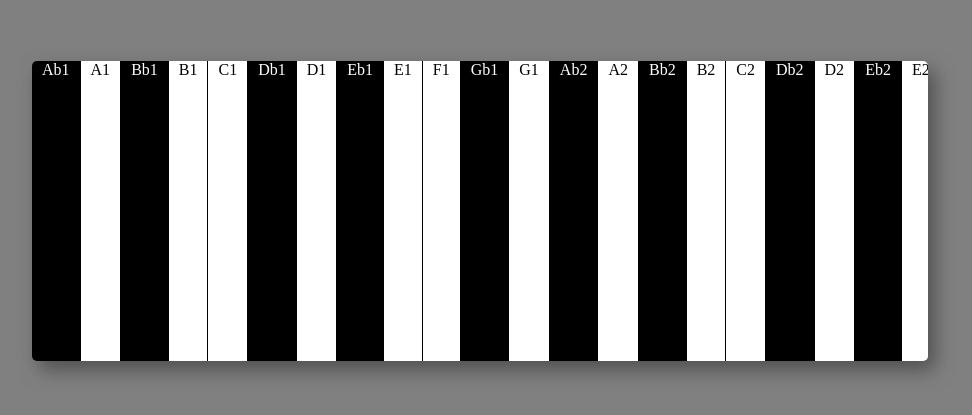
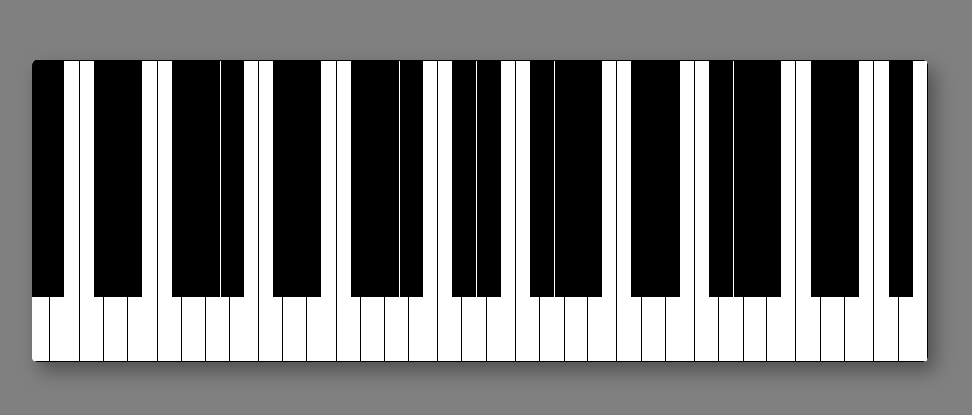
Before and after one commit to ehymowitz/drone-generator, a React (Create React App) app: page / in a window 1280 px wide. Shown: the part 197-612 px from the top of the page, without its empty margins (160-1132 px from the left). Built offline with nearby package versions, Linux system fonts and the light colour scheme.

Commit message:
poly synth and piano styling

```diff
--- a/src/App.tsx
+++ b/src/App.tsx
@@ -1,6 +1,6 @@
 import React from "react";
 import GlobalStyle from "./global-style";
-import Piano from "./Piano/piano";
+import Piano from "./piano/Piano";
 
 function App() {
   return (
--- /dev/null
+++ b/src/Piano/Piano.style.ts
@@ -0,0 +1,48 @@
+import styled from "styled-components";
+
+const playingColor = "red";
+
+const PianoGrid = styled.div`
+  display: flex;
+  overflow: scroll;
+  max-width: 70vw;
+  background-color: white;
+  border-radius: 5px;
+  box-shadow: 7px 9px 19px #505050;
+`;
+
+const PianoKeyStyled = styled.div`
+  background: ${(props) => (props.blackKey ? "black" : "white")};
+  padding: 0 10px;
+  width: ${(props) => (props.blackKey ? "5px" : "20px")};
+  height: ${(props) => (props.blackKey ? "250px" : "300px")};
+  border: 1px solid black;
+
+  ${(props) =>
+    props.playing &&
+    `
+    background: ${playingColor};
+    border-color: ${playingColor};
+  `}
+
+  ${(props) =>
+    props.blackKey &&
+    `
+    z-index: 2;
+    position: relative;
+    margin: -15px;
+  `}
+
+  ${(props) =>
+    props.note.includes("B") &&
+    `
+    border-right: none;
+  `}
+
+  ${(props) =>
+    props.note.includes("F") &&
+    `
+    border-left: none;
+  `}
+`;
+export { PianoKeyStyled, PianoGrid };
--- a/src/Piano/piano.tsx
+++ b/src/Piano/piano.tsx
@@ -1,66 +1,25 @@
 import React, { useEffect, useState } from "react";
 import * as Tone from "tone";
-import { PianoGrid } from "./styled";
 import Notes from "../notes";
-import PianoKey from "./pianoKey";
+import { PianoGrid } from "./Piano.style";
+import PianoKey from "./PianoKey";
+
+const synth = new Tone.PolySynth({
+  maxPolyphony: 7,
+  voice: Tone.Synth,
+}).toDestination();
 
 const Piano = () => {
   const [notesPlaying, setNotesPlaying] = useState<string[]>([]);
-  const reverb = new Tone.Reverb(10).toDestination();
-  const pianoSynth = new Tone.AMSynth().chain(reverb).toDestination();
-  pianoSynth.set({
-    harmonicity: 2.5,
-    oscillator: {
-      phase: 0,
-      type: "fmsine",
-    },
-    envelope: {
-      attack: 0.5,
-      attackCurve: "exponential",
-      release: 0.3,
-      releaseCurve: "exponential",
-      sustain: 0.2,
-    },
-    modulation: {
-      partialCount: 0,
-      phase: 0,
-      type: "square",
-    },
-    modulationEnvelope: {
-      attack: 0.1,
-      attackCurve: "linear",
-      decay: 0.01,
-      decayCurve: "exponential",
-      release: 0.5,
-      releaseCurve: "exponential",
-      sustain: 1,
-    },
-  });
-
-  Tone.Transport.start(0);
 
   useEffect(() => {
-    const getNotes = () => {
-      const notes = notesPlaying.map((note, i) => {
-        return { time: i + 0.5, note, velocity: 0.4 + i * 0.1 };
-      });
-      return notes;
-    };
+    synth.releaseAll();
+    synth.triggerAttack(notesPlaying);
+  }, [notesPlaying, setNotesPlaying]);
 
-    const part = new Tone.Part((time, value) => {
-      pianoSynth.triggerAttackRelease(
-        value.note,
-        value.time,
-        time,
-        value.velocity
-      );
-    }, getNotes()).start();
-    part.loop = true;
-
-    return () => {
-      part.dispose();
-    };
-  }, [notesPlaying, pianoSynth]);
+  useEffect(() => {
+    Tone.start();
+  }, []);
 
   return (
     <PianoGrid>
--- a/src/Piano/pianoKey.tsx
+++ b/src/Piano/pianoKey.tsx
@@ -1,6 +1,5 @@
 import React, { useState } from "react";
-import * as Tone from "tone";
-import { PianoKeyStyled } from "./styled";
+import { PianoKeyStyled } from "./Piano.style";
 
 interface Props {
   note: string;
@@ -20,18 +19,17 @@ const PianoKey = ({ note, setNotesPlaying }: Props) => {
     }
   };
 
+  console.log(note);
+
   return (
     <PianoKeyStyled
       note={note}
       onClick={() => {
-        Tone.start();
         handleClick();
       }}
       blackKey={note.includes("b")}
       playing={isPlaying}
-    >
-      {note}
-    </PianoKeyStyled>
+    />
   );
 };
 
--- a/src/Piano/styled.ts
+++ /dev/null
@@ -1,38 +0,0 @@
-import styled from "styled-components";
-
-const playingColor = "red";
-
-const PianoGrid = styled.div`
-  display: flex;
-  width: 70vw;
-  overflow: scroll;
-  background-color: white;
-  border-radius: 5px;
-  box-shadow: 7px 9px 19px #505050;
-`;
-
-const PianoKeyStyled = styled.div`
-  background: white;
-  padding: 0 10px;
-  height: 300px;
-  border-right: 1px solid black;
-  ${(props) =>
-    props.blackKey &&
-    `
-    color: white;
-    background: black;
-  `}
-
-  ${(props) =>
-    props.playing &&
-    `
-    background: ${playingColor};
-    border-color: ${playingColor};
-  `}
-
-  &:last-of-type {
-    border-right: none;
-  }
-`;
-
-export { PianoKeyStyled, PianoGrid };
--- a/src/notes.ts
+++ b/src/notes.ts
@@ -1,4 +1,4 @@
-const Octaves = ["1", "2", "3", "4", "5", "6", "7"];
+const Octaves = ["3", "4", "5", "6", "7"];
 
 const Notes = Octaves.map((octave) => {
   return [
```
